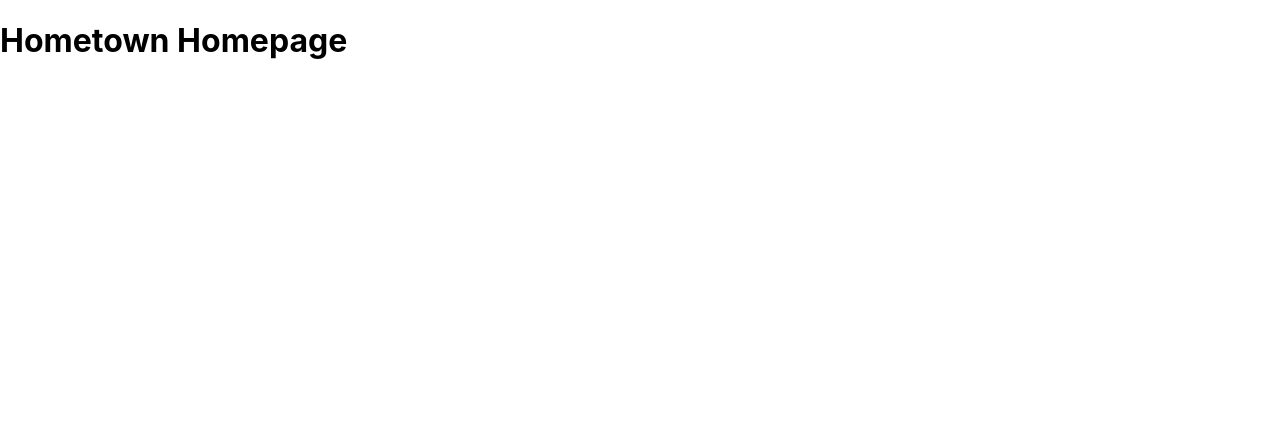
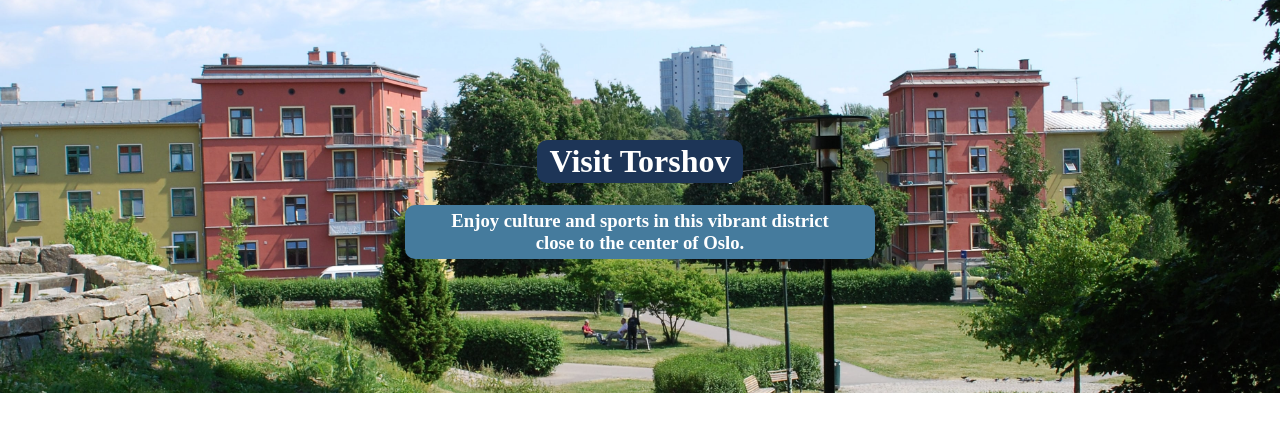
Before and after one commit to erzanthedev/hometown-homepage, a React (Create React App) app: page / in a window 1280 px wide. Shown: the top 432 px of the page. Built offline with nearby package versions, Linux system fonts and the light colour scheme.

Commit message:
built the hero section

```diff
--- a/src/App.js
+++ b/src/App.js
@@ -1,5 +1,11 @@
+import Hero from "./components/Hero";
+
 function App() {
-  return <h1>Hometown Homepage</h1>;
+  return (
+    <main>
+      <Hero />
+    </main>
+  );
 }
 
 export default App;
--- a/src/components/Hero.js
+++ b/src/components/Hero.js
@@ -0,0 +1,13 @@
+const Hero = () => {
+  return (
+    <div id="hero">
+      <h1 id="hero-title">Visit Torshov</h1>
+      <h2 id="hero-text">
+        Enjoy culture and sports in this vibrant district close to the center of
+        Oslo.
+      </h2>
+    </div>
+  );
+};
+
+export default Hero;
--- a/src/index.css
+++ b/src/index.css
@@ -1,13 +1,44 @@
 body {
   margin: 0;
-  font-family: -apple-system, BlinkMacSystemFont, 'Segoe UI', 'Roboto', 'Oxygen',
-    'Ubuntu', 'Cantarell', 'Fira Sans', 'Droid Sans', 'Helvetica Neue',
-    sans-serif;
-  -webkit-font-smoothing: antialiased;
-  -moz-osx-font-smoothing: grayscale;
+  text-align: center;
 }
 
-code {
-  font-family: source-code-pro, Menlo, Monaco, Consolas, 'Courier New',
-    monospace;
+#hero {
+  background-image: url(./images/torshov.jpg);
+  background-size: cover;
+  background-position: top;
+  background-repeat: no-repeat;
+  display: flex;
+  flex-direction: column;
+  align-items: center;
+  justify-content: center;
+  padding: 119px 154px;
 }
+
+#hero-title {
+  font-size: 32px;
+  background: #1d3557;
+  padding: 3px 12px;
+}
+
+#hero-text {
+  font-size: 18.72px;
+  background: #457b9d;
+  padding: 5px 29px;
+  max-width: 412px;
+  margin-top: 0;
+}
+
+#hero-title,
+#hero-text {
+  color: #ffffff;
+  border-radius: 10px;
+  text-transform: 0 0 5px black;
+  font-weight: 700;
+}
+
+@media (min-width: 1000px) {
+  #hero {
+    background-position: center;
+  }
+}
```
